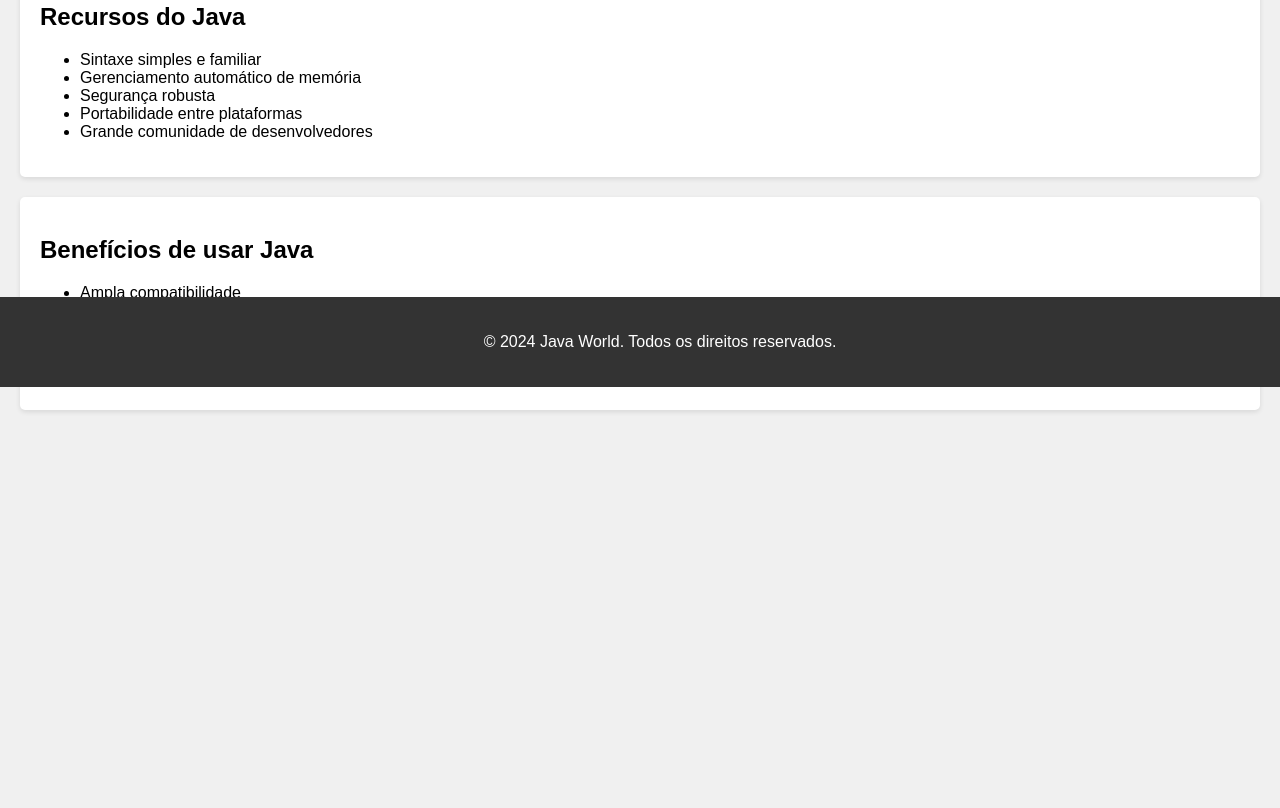
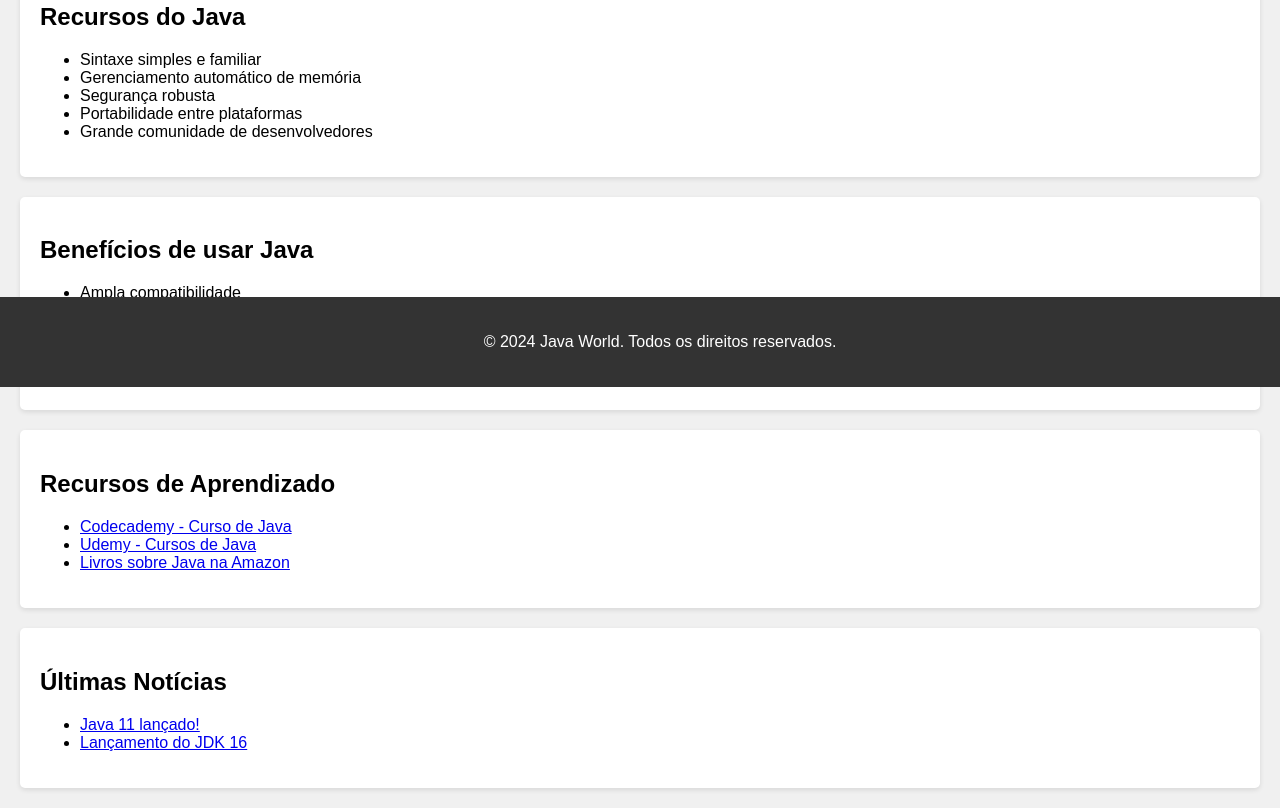
Before and after one commit to XavieerSnw/Java-World-Site, a plain HTML site: page index.html in a window 1280 px wide. Shown: the part 413-1221 px from the top of the page. Before the commit the page ends 843 px from the top, so only its background shows below. Drawn offline with Linux system fonts and the light colour scheme.

Commit message:
Novos recursos adicionados ao site, section de noticias e aprendizado

```diff
--- a/index.html
+++ b/index.html
@@ -59,6 +59,8 @@
       <a href="#introduction">Introdução</a>
       <a href="#features">Recursos</a>
       <a href="#benefits">Benefícios</a>
+      <a href="#resources">Recursos de Aprendizado</a>
+      <a href="#news">Últimas Notícias</a>
     </nav>
     <section id="introduction">
       <h2>Introdução ao Java</h2>
@@ -90,6 +92,41 @@
         <li>Capacidade de desenvolvimento em larga escala</li>
       </ul>
     </section>
+    <section id="resources">
+      <h2>Recursos de Aprendizado</h2>
+      <ul>
+        <li>
+          <a href="https://www.codecademy.com/learn/learn-java"
+            >Codecademy - Curso de Java</a
+          >
+        </li>
+        <li>
+          <a href="https://www.udemy.com/topic/java/">Udemy - Cursos de Java</a>
+        </li>
+        <li>
+          <a
+            href="https://www.amazon.com.br/s?k=java&__mk_pt_BR=%C3%85M%C3%85%C5%BD%C3%95%C3%91&ref=nb_sb_noss_1"
+            >Livros sobre Java na Amazon</a
+          >
+        </li>
+      </ul>
+    </section>
+    <section id="news">
+      <h2>Últimas Notícias</h2>
+      <ul>
+        <li>
+          <a href="https://www.oracle.com/java/technologies/java11.html"
+            >Java 11 lançado!</a
+          >
+        </li>
+        <li>
+          <a
+            href="https://www.oracle.com/java/technologies/javase-jdk16-downloads.html"
+            >Lançamento do JDK 16</a
+          >
+        </li>
+      </ul>
+    </section>
     <footer>
       <p>&copy; 2024 Java World. Todos os direitos reservados.</p>
     </footer>
```
